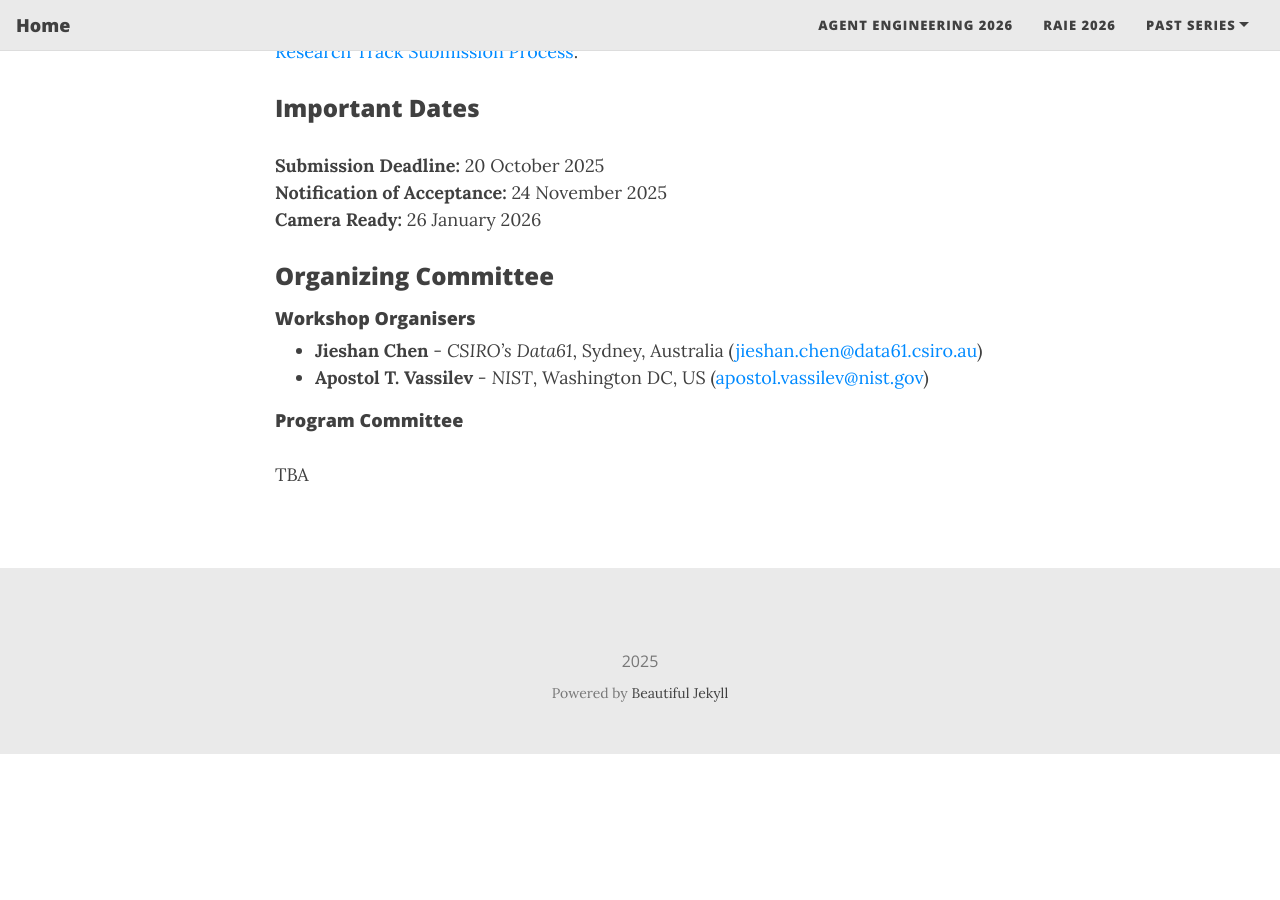
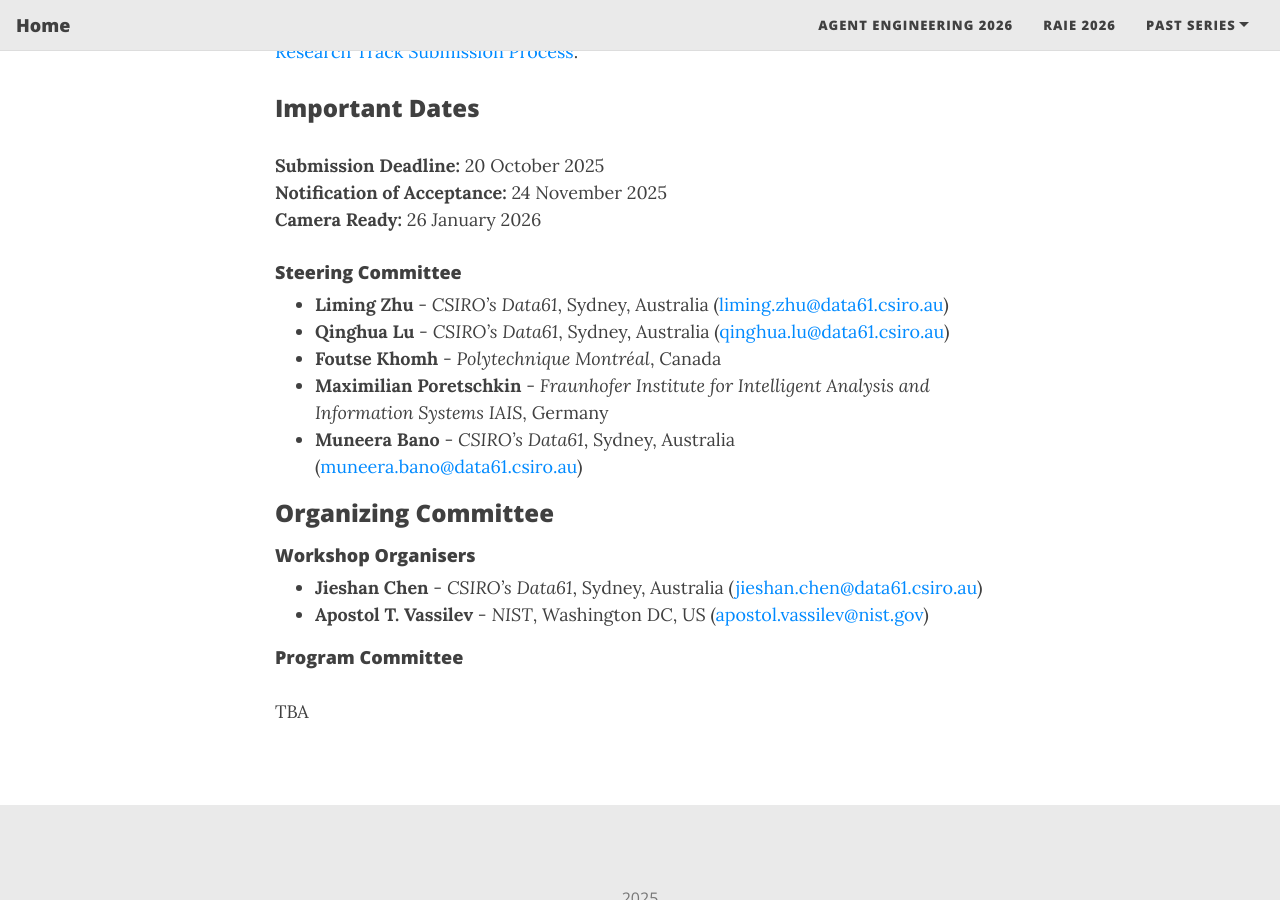
Before and after one commit to RAIEngineering/AIEng-Series, a Jekyll site: the page built from RAIE2026.md, in a window 1280 px wide and 900 px high, scrolled down 3038 px. Built offline with Jekyll 4.4.1, drawn with Linux system fonts in a browser that asks for light colours; nearby versions of some CDN libraries; before the commit the page ends 3792 px from its top, so only the background shows below that.

Commit message:
Update RAIE2026.md

```diff
--- a/RAIE2026.md
+++ b/RAIE2026.md
@@ -69,6 +69,14 @@ Other detailed submission policies and guidelines for RAIE'26 are in line with t
 <br>
 **Camera Ready:** 26 January 2026
 
+#### Steering Committee
+
+- **Liming Zhu** - *CSIRO's Data61*, Sydney, Australia ([liming.zhu@data61.csiro.au](mailto:liming.zhu@data61.csiro.au))
+- **Qinghua Lu** - *CSIRO's Data61*, Sydney, Australia ([qinghua.lu@data61.csiro.au](mailto:qinghua.lu@data61.csiro.au))
+- **Foutse Khomh** - *Polytechnique Montréal*, Canada
+- **Maximilian Poretschkin** - *Fraunhofer Institute for Intelligent Analysis and Information Systems IAIS*, Germany
+- **Muneera Bano** - *CSIRO's Data61*, Sydney, Australia ([muneera.bano@data61.csiro.au](mailto:muneera.bano@data61.csiro.au))
+
 ### Organizing Committee
 
 #### Workshop Organisers
```
